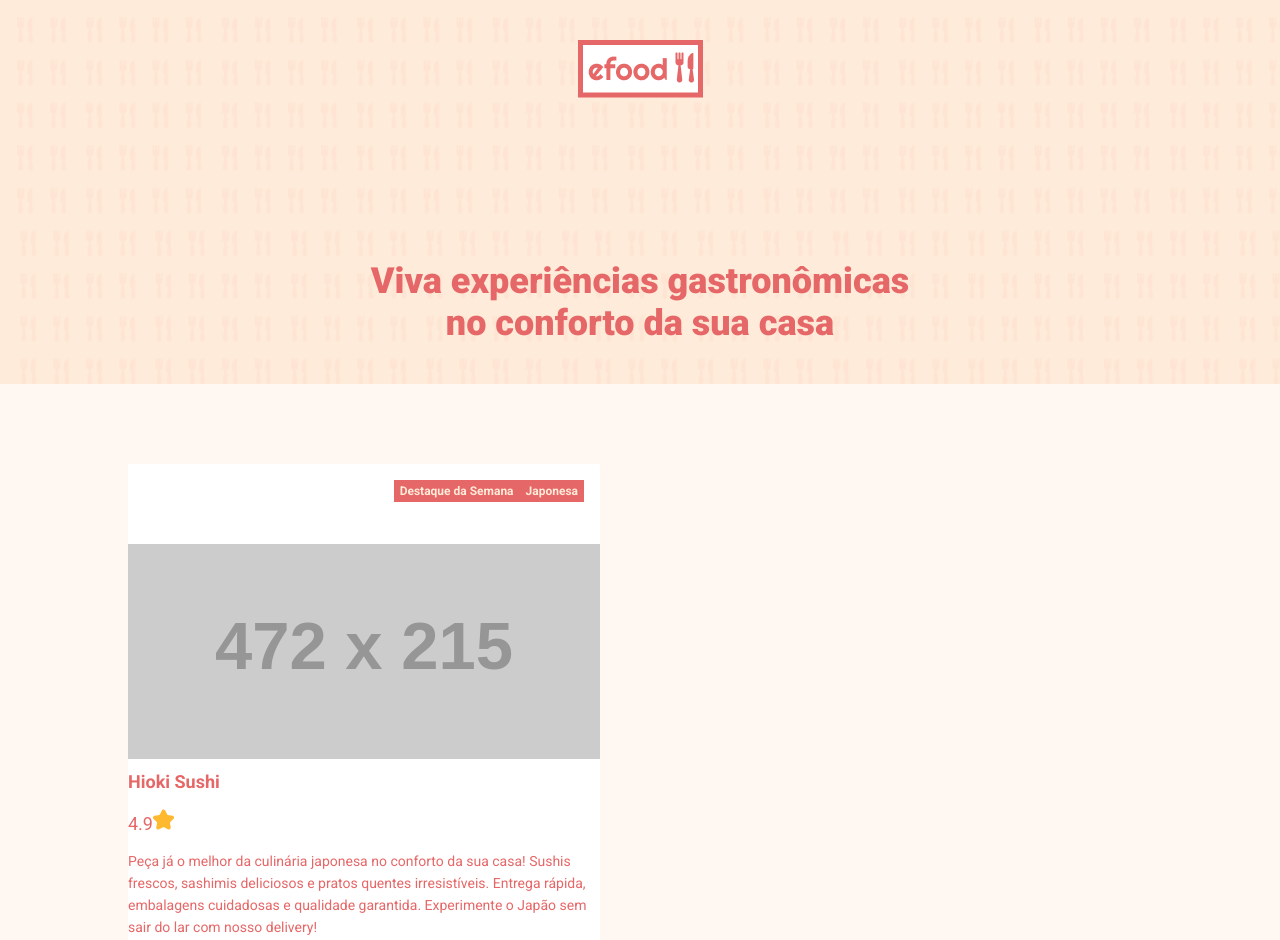
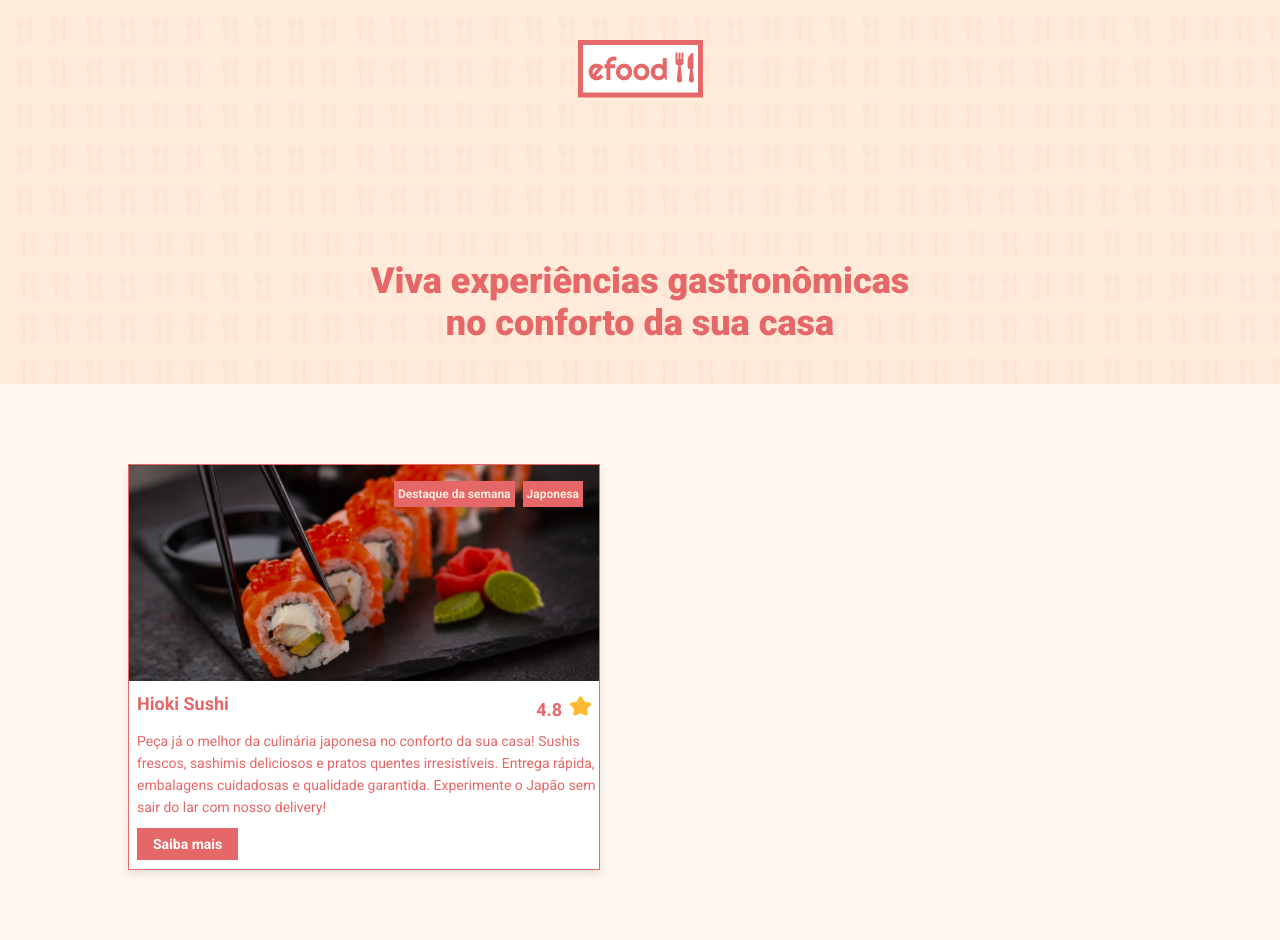
Before and after one commit to jonesnambundo/efood, a React (Create React App) app: page / in a window 1280 px wide. Shown: the top 940 px of the page. Built offline with nearby package versions, Linux system fonts and the light colour scheme.

Commit message:
Productt List

```diff
--- a/src/App.tsx
+++ b/src/App.tsx
@@ -1,18 +1,12 @@
 import { createBrowserRouter, RouterProvider } from 'react-router-dom'
-import Banner from './components/Header'
 import Tag from './components/Tag'
 import { GlobalCss } from './styles'
-import ProductList from './components/ProductList'
+import Home from './components/pages/Home'
 
 const rotas = createBrowserRouter([
   {
     path: '/',
-    element: (
-      <>
-        <Banner />
-        <ProductList title={''} />
-      </>
-    )
+    element: <Home />
   }
 ])
 
--- a/src/components/Product/index.tsx
+++ b/src/components/Product/index.tsx
@@ -1,8 +1,17 @@
 import React from 'react'
 import Tag from '../Tag'
-import { Card, Descricao, Titulo, Imagem, Infos, Rating } from './styles'
+import {
+  Card,
+  Descricao,
+  Titulo,
+  Imagem,
+  Infos,
+  Rating,
+  SaibaMais,
+  TitleRatingWrapper
+} from './styles'
 import { ButtonLink } from '../Button/styles'
-import starImg from '../../assets/images/Star.png' // Importing star image correctly
+import starImg from '../../assets/images/Star.png'
 
 type Props = {
   title: string
@@ -18,7 +27,7 @@ const Product = ({
   description,
   infos,
   image,
-  link, // Aqui, estamos recebendo a prop 'link'
+  link,
   rating // Recebendo o rating
 }: Props) => (
   <Card>
@@ -28,15 +37,19 @@ const Product = ({
         <Tag key={info}>{info}</Tag>
       ))}
     </Infos>
+    <TitleRatingWrapper>
       <Titulo>{title}</Titulo>
       <Rating>
         {rating}
         <img src={starImg} alt="Estrela" /> {/* Displaying star image */}
       </Rating>
+    </TitleRatingWrapper>
     <Descricao>{description}</Descricao>
+    <SaibaMais>
       <ButtonLink type="link" to={link} title="Clique aqui">
         Saiba mais
       </ButtonLink>
+    </SaibaMais>
   </Card>
 )
 
--- a/src/components/Product/styles.ts
+++ b/src/components/Product/styles.ts
@@ -1,46 +1,72 @@
 import styled from 'styled-components'
 import { cores } from '../../styles'
-import Tag from '../Tag'
-import { TagContainer } from '../Tag/styles'
 
 export const Card = styled.div`
   background-color: ${cores.branca};
-  border-radius: 1px;
+  border: 1px solid ${cores.vermelho}; /* Adicione uma borda vermelha */
+  box-shadow: 0 4px 8px rgba(0, 0, 0, 0.1); /* Adicionando sombra para o card */
   position: relative;
 `
+
 export const Imagem = styled.img`
+  width: 100%;
   max-width: 472px;
   max-height: 217px;
-  margin-top: 80px;
+`
 
-  ${TagContainer} {
-    margin-right: 38px;
-  }
-`
 export const Titulo = styled.h3`
   font-size: 18px;
-  line-height: 22px;
   font-weight: 700;
-  display: block;
+  margin-left: 8px;
+  color: ${cores.vermelho};
   margin-top: 8px;
   margin-bottom: 16px;
-  color: ${cores.vermelho};
 `
+
 export const Descricao = styled.p`
   font-size: 14px;
+  font-weight: 400;
+  color: ${cores.vermelho};
   line-height: 22px;
-  color: ${cores.vermelho};
-  font-weight: 400;
-  display: block;
-  margin-top: 16px;
+  margin-left: 8px;
 `
+
 export const Infos = styled.div`
   position: absolute;
   top: 16px;
   right: 16px;
+  display: flex;
+  gap: 8px;
 `
+
+export const TitleRatingWrapper = styled.div`
+  display: flex;
+  align-items: center;
+  justify-content: space-between;
+`
+
 export const Rating = styled.div`
+  font-size: 18px;
   color: ${cores.vermelho};
-  font-size: 18px;
-  font-weight: 700px;
+  font-weight: bold;
+
+  img {
+    margin-left: 8px; /* Espaçamento entre o número e a estrela */
+    width: 21px; /* Ajuste o tamanho da estrela */
+    height: 20px;
+    margin-right: 8px;
+  }
 `
+
+export const SaibaMais = styled.div`
+  margin: 16px 8px;
+
+  a {
+    background-color: ${cores.vermelho};
+    color: ${cores.branca};
+    padding: 8px 16px;
+    font-size: 14px;
+    text-decoration: none;
+    font-weight: bold;
+  }
+`
--- a/src/components/ProductList/index.tsx
+++ b/src/components/ProductList/index.tsx
@@ -1,23 +1,28 @@
+import Food from '../../models/Food'
 import Product from '../Product'
 import { Container, List } from './styles'
 
 type Props = {
   title: string
+  foods: Food[]
 }
 
-const ProductList = ({ title }: Props) => (
+const ProductList = ({ title, foods }: Props) => (
   <Container>
     <div className="container">
       <h2>{title}</h2>
       <List>
-        <Product
-          image="//placehold.it/472x215"
-          title="Hioki Sushi"
-          infos={['Destaque da Semana', 'Japonesa']}
-          description="Peça já o melhor da culinária japonesa no conforto da sua casa! Sushis frescos, sashimis deliciosos e pratos quentes irresistíveis. Entrega rápida, embalagens cuidadosas e qualidade garantida. Experimente o Japão sem sair do lar com nosso delivery!"
-          rating={4.9}
-          link="/product/hioki-sushi"
-        />
+        {foods.map((food) => (
+          <Product
+            key={food.id}
+            image={food.image}
+            title={food.title}
+            infos={food.infos}
+            description={food.description}
+            rating={food.rating}
+            link={food.link}
+          />
+        ))}
       </List>
     </div>
   </Container>
--- a/src/components/Tag/styles.ts
+++ b/src/components/Tag/styles.ts
@@ -6,8 +6,8 @@ import { Props } from '.'
 export const TagContainer = styled.div<Props>`
   background-color: ${cores.vermelho};
   color: ${cores.chantili};
-  font-size: ${(props) => (props.size === 'big' ? '12px' : '12px')};
+  font-size: ${(props) => (props.size === 'big' ? '14px' : '12px')};
   font-weight: bold;
-  padding: ${(props) => (props.size === 'big' ? '6px 4px' : '4px 6px')};
+  padding: ${(props) => (props.size === 'big' ? '4px 6px' : '6px 4px')};
   display: inline-block;
 `
--- /dev/null
+++ b/src/components/pages/Home/index.tsx
@@ -0,0 +1,27 @@
+import Header from '../../Header'
+import ProductList from '../../ProductList'
+
+import imagem from '../../../assets/images/imagem.png'
+
+const promocoes: Food[] = [
+  {
+    id: 1,
+    category: '',
+    description:
+      'Peça já o melhor da culinária japonesa no conforto da sua casa! Sushis frescos, sashimis deliciosos e pratos quentes irresistíveis. Entrega rápida, embalagens cuidadosas e qualidade garantida. Experimente o Japão sem sair do lar com nosso delivery!',
+    image: imagem, // corrected from '=' to ':'
+    title: 'Hioki Sushi',
+    infos: ['Destaque da semana', 'Japonesa'],
+    rating: '4.8',
+    link: 'saiba mais'
+  }
+]
+
+const Home = () => (
+  <>
+    <Header />
+    <ProductList title={''} foods={promocoes} />
+  </>
+)
+
+export default Home
--- /dev/null
+++ b/src/models/Food.ts
@@ -0,0 +1,32 @@
+class Food {
+  category: string
+  description: string
+  image: string
+  infos: string[]
+  rating: number
+  title: string
+  link: string
+  id: number
+
+  construtor(
+    id: number,
+    category: string,
+    description: string,
+    image: string,
+    infos: string[],
+    rating: number,
+    title: string,
+    link: string
+  ) {
+    this.id = id
+    this.category = category
+    this.image = image
+    this.description = description
+    this.infos = infos
+    this.link = link
+    this.rating = rating
+    this.title = title
+  }
+}
+
+export default Food
```
Also changed, not shown: src/assets/images/ladolce.png (added). Lines whose indentation alone changed are shown as unchanged.
